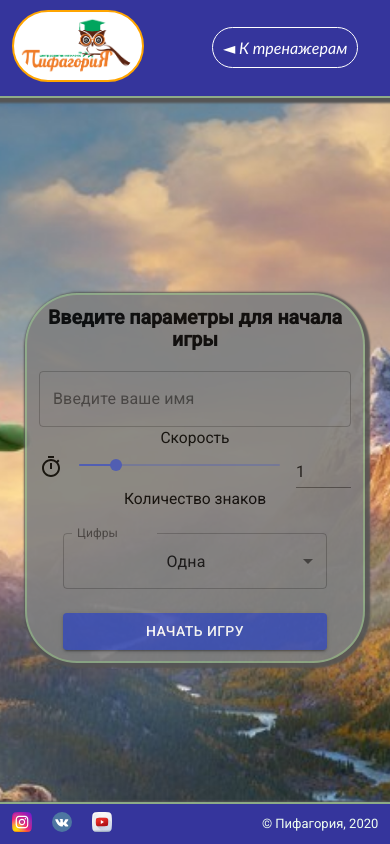
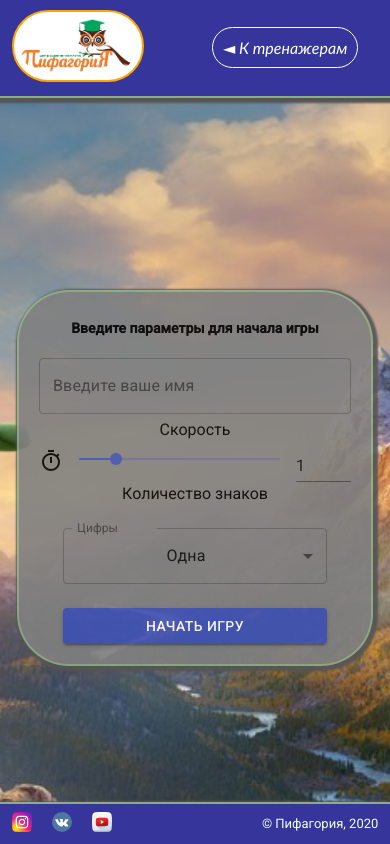
Before and after one commit to IlyaIvanchikov/flash, a React (Create React App) app: page / in a window 390 px wide. Built offline with nearby package versions, Linux system fonts and the light colour scheme; a web font is replaced by a local one.

Commit message:
fix: adaptive blockParams and blockResult

```diff
--- a/src/components/Main/BlockParameters/BlockParamaters.js
+++ b/src/components/Main/BlockParameters/BlockParamaters.js
@@ -77,11 +77,10 @@ const BlockParameters = (props) => {
           id="outlined-helperText"
           label="Введите ваше имя"
           defaultValue={name}
-          // helperText="Введите ваше имя"
           variant="outlined"
           onChange={handleTextField}
         />
-        <p id="input-slider" className="h5-params">
+        <p id="input-slider" className="h5-params speed">
           Скорость
         </p>
         <Grid container spacing={2} alignItems="center">
--- a/src/components/Main/BlockParameters/BlockParameters.css
+++ b/src/components/Main/BlockParameters/BlockParameters.css
@@ -19,6 +19,10 @@
   font-size: 2rem;
 }
 
+.speed {
+  line-height: 25px;
+}
+
 .h5-params {
   font-size: 1.5vw;
   margin-bottom: 0;
--- a/src/components/Main/BlockResult/BlockResult.css
+++ b/src/components/Main/BlockResult/BlockResult.css
@@ -33,3 +33,7 @@
   overflow: hidden;
   display: none;
 }
+
+.result-text {
+  padding-bottom: 20px;
+}
--- a/src/components/Main/BlockResult/BlockResult.js
+++ b/src/components/Main/BlockResult/BlockResult.js
@@ -80,9 +80,9 @@ function declOfNum(n, titles) {
             />
       </div>
       <Grid className="results blockShadow" container justify="center">
-      <h3>{congrats}</h3>
+      <h3 className="h3">{congrats}</h3>
         <Grid container alignItems="center"  justify="center" item xs={12}>
-          <p>Ты набрал {declOfNum(SCORE, BALL_STRING)} из {gameParams.maxGameScore} возможных</p>
+          <p  className="h5-params result-text">Ты набрал {declOfNum(SCORE, BALL_STRING)} из {gameParams.maxGameScore} возможных</p>
         </Grid>
         <Grid container justify="center"  item xs={12}>
           <Button className={classes.buttonCheckParams} variant="contained" color="primary" onClick={startGame}>
--- a/src/components/Main/Main.css
+++ b/src/components/Main/Main.css
@@ -2,8 +2,6 @@
     flex: 1;
     display: flex;
     box-sizing: border-box;
-    /* min-height:  calc(100vh - 120px);
-    padding-bottom: 80px; */
     background-color: rgb(53, 53, 156);
     background-image: url('../../resources/img/back.jpg');
     background-position: center center;
@@ -12,10 +10,11 @@
     background-size: cover;
   }
 
-@media only screen and (max-width: 767px) {
+@media only screen and (max-width: 768px) {
 
   .h3 {
-    font-size: 6vw;
+    font-size: 22px;
+    padding: 8px;
   }
 
   .formGroup {
@@ -25,17 +24,18 @@
 
   }
   .h5-params {
-    font-size: 5vw;
+    font-size: 16px;
   }
   .main {
     background-image: url('../../resources/img/back-mobile.jpg');
   }
+}
 
+@media only screen and (max-width: 550px) {
+  .formGroup {
+    padding: 20px;
+  }
   .h3 {
-    font-size: 5vw;
-  }
-
-  .h5-params {
-    font-size: 4vw;
+    font-size: 14px;
   }
 }
```
